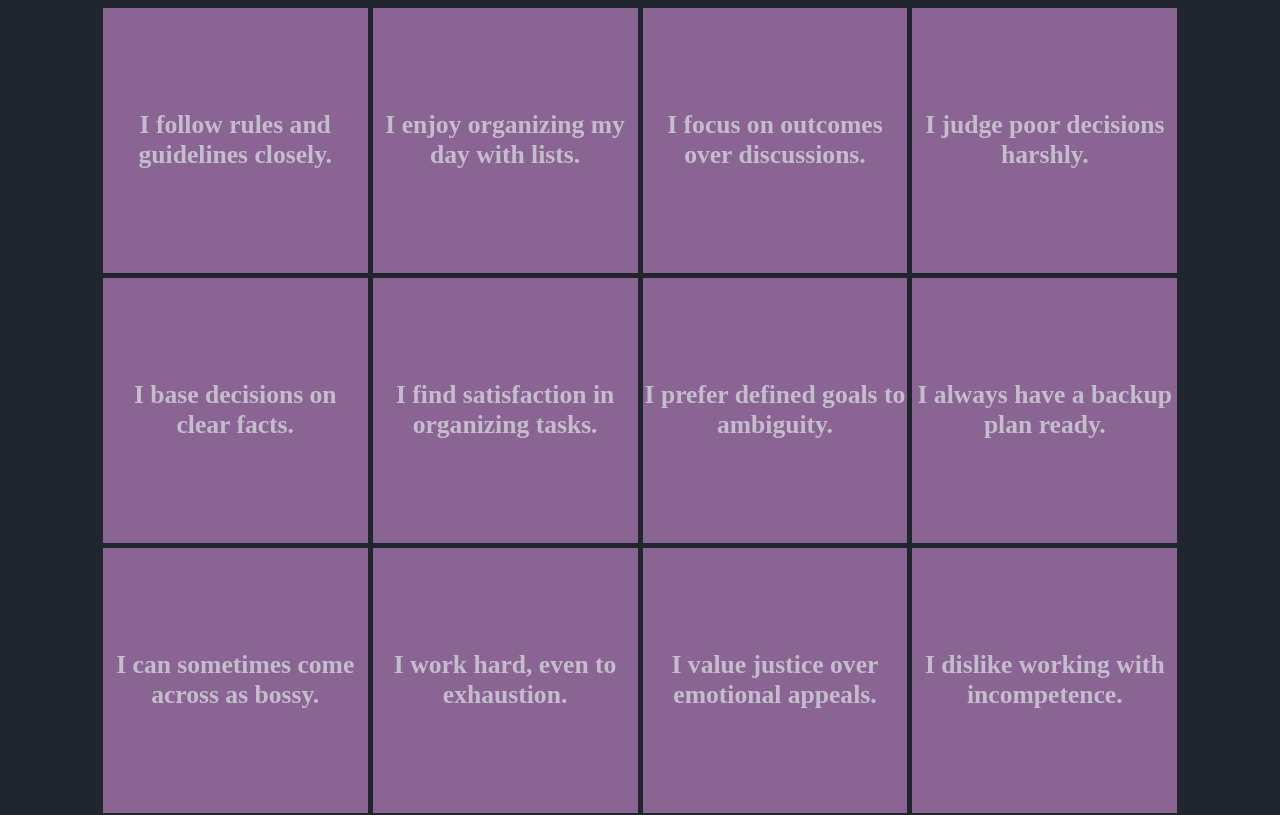
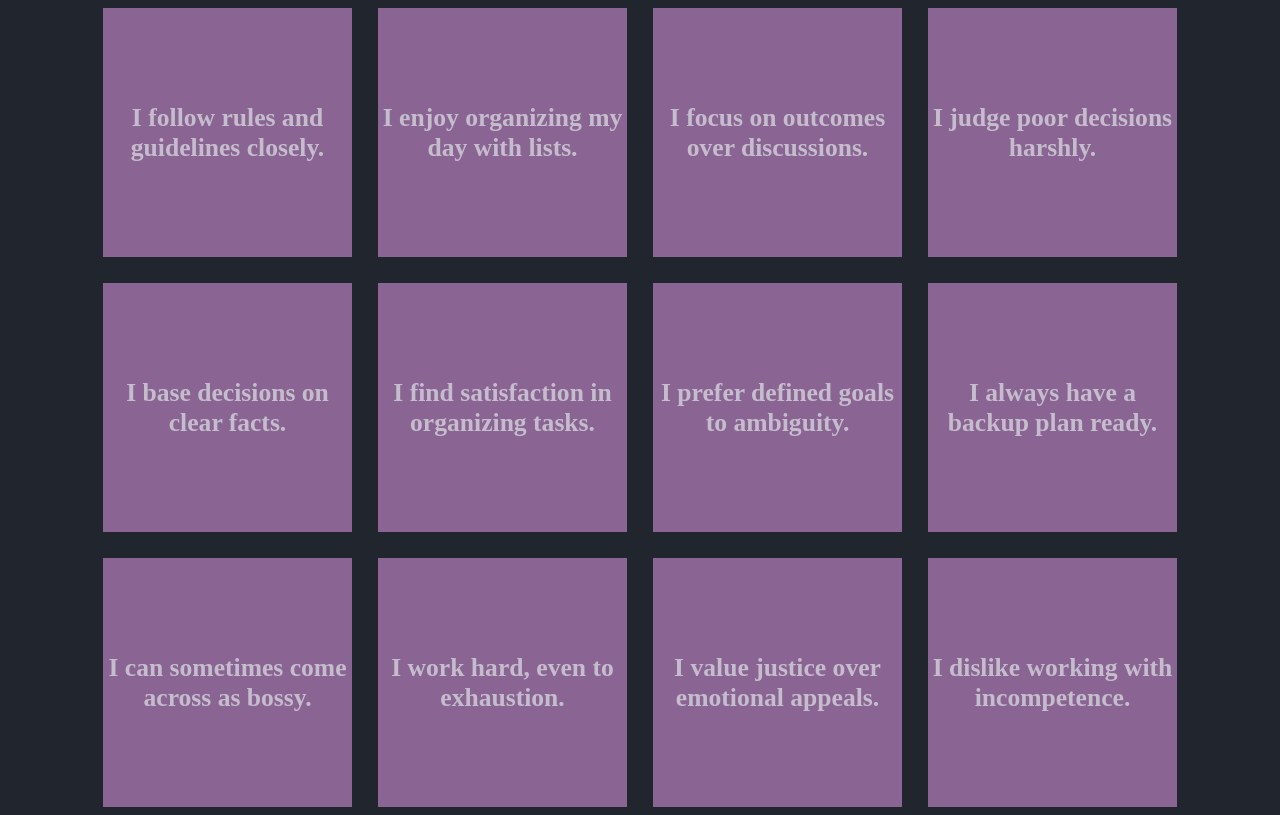
Before and after one commit to OmarDardery/CareerCatalyst, a React (Create React App) app: page / in a window 1280 px wide. Shown: the top 815 px of the page. Built offline with nearby package versions, Linux system fonts and the light colour scheme.

Commit message:
changed gap styling

```diff
--- a/src/components/MBTI components/mbtiPages.js
+++ b/src/components/MBTI components/mbtiPages.js
@@ -10,7 +10,7 @@ function MbtiPages() {
   <div className="App" style={{height: "fit-content", display: "flex", flexDirection: "column", justifyContent: "center", alignItems: "center", width: "100%"}}>
 
     {(testDone === 0 ) ? (
-        <div style={{display: "flex", flexDirection: "column", justifyContent: "center", width: "85%", gap: "10px"}}>
+        <div style={{display: "flex", flexDirection: "column", justifyContent: "center", width: "85%", gap: "10px",}}>
             <div>
                 <div style={{display: "flex", flexDirection: "column", justifyContent: "center", gap: "10px"}}>
                     {cognitiveFunctions.map((cognitiveFunction, index) => {
--- a/src/components/MBTI components/mbtibingo.js
+++ b/src/components/MBTI components/mbtibingo.js
@@ -14,7 +14,7 @@ function Bingo(props) {
                 gridTemplateColumns: "repeat(4, 0.5fr)",
                 gridTemplateRows: "repeat(4, 0.5fr)",
                 borderRadius: "5px",
-                gap: "5px",
+                gap: "2vw",
                 width: "100%",
             }}
         >
```
